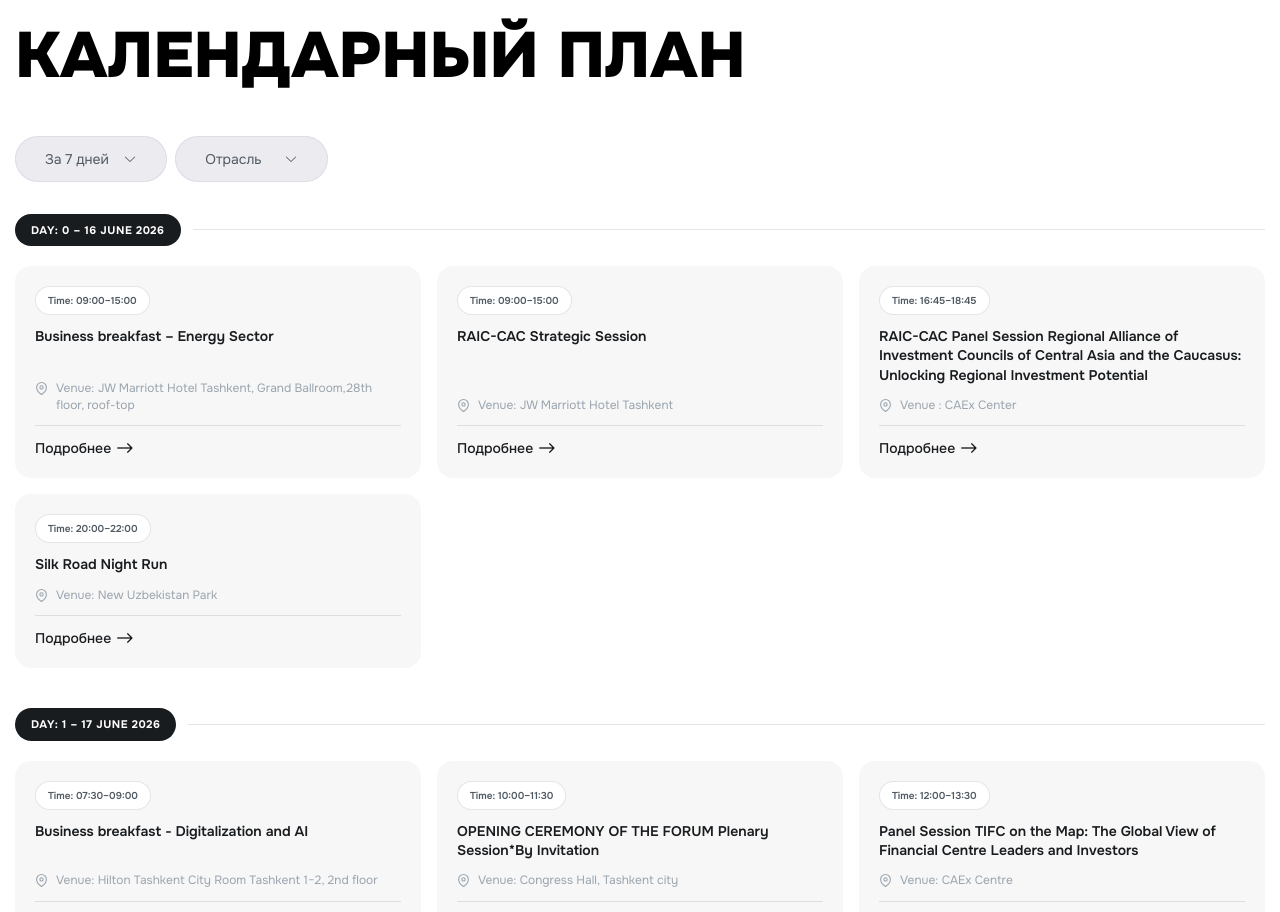
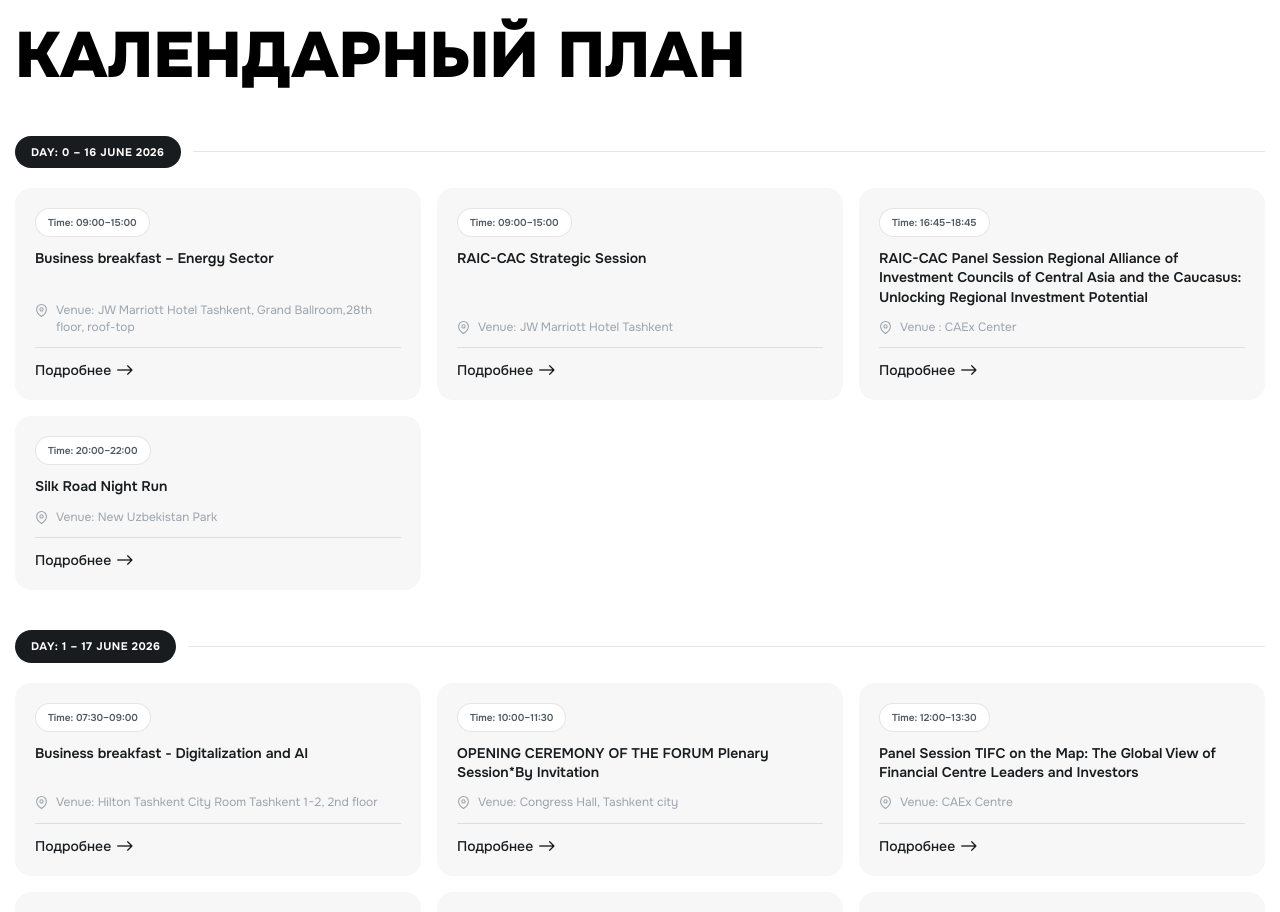
Before and after one commit to jurabekbabaev/fic-ui, a Nuxt app: page /calendarplan in a window 1280 px wide. Shown: the part 1340-2252 px from the top of the page. Built offline with nearby package versions, Linux system fonts and the light colour scheme.

Commit message:
fix: select remove

```diff
--- a/app/pages/calendarplan/index.vue
+++ b/app/pages/calendarplan/index.vue
@@ -11,7 +11,7 @@
           {{ t("календарный план") }}
         </h1>
 
-        <div>
+        <!-- <div>
           <div class="flex gap-2 mb-6 items-center lg:w-1/4 w-full mt-8">
             <el-select
               v-model="periodid"
@@ -44,7 +44,7 @@
               />
             </el-select>
           </div>
-        </div>
+        </div> -->
 
         <!-- Desktop Grid -->
         <div v-if="!isMobile" class="mt-8 mb-16 flex flex-col gap-10">
@@ -90,9 +90,7 @@
                     stroke-linecap="round"
                     stroke-linejoin="round"
                   >
-                    <path
-                      d="M21 10c0 7-9 13-9 13s-9-6-9-13a9 9 0 0 1 18 0z"
-                    />
+                    <path d="M21 10c0 7-9 13-9 13s-9-6-9-13a9 9 0 0 1 18 0z" />
                     <circle cx="12" cy="10" r="3" />
                   </svg>
                   <span>{{ item.address }}</span>
@@ -156,9 +154,7 @@
                     stroke-linecap="round"
                     stroke-linejoin="round"
                   >
-                    <path
-                      d="M21 10c0 7-9 13-9 13s-9-6-9-13a9 9 0 0 1 18 0z"
-                    />
+                    <path d="M21 10c0 7-9 13-9 13s-9-6-9-13a9 9 0 0 1 18 0z" />
                     <circle cx="12" cy="10" r="3" />
                   </svg>
                   <span>{{ item.address }}</span>
```
